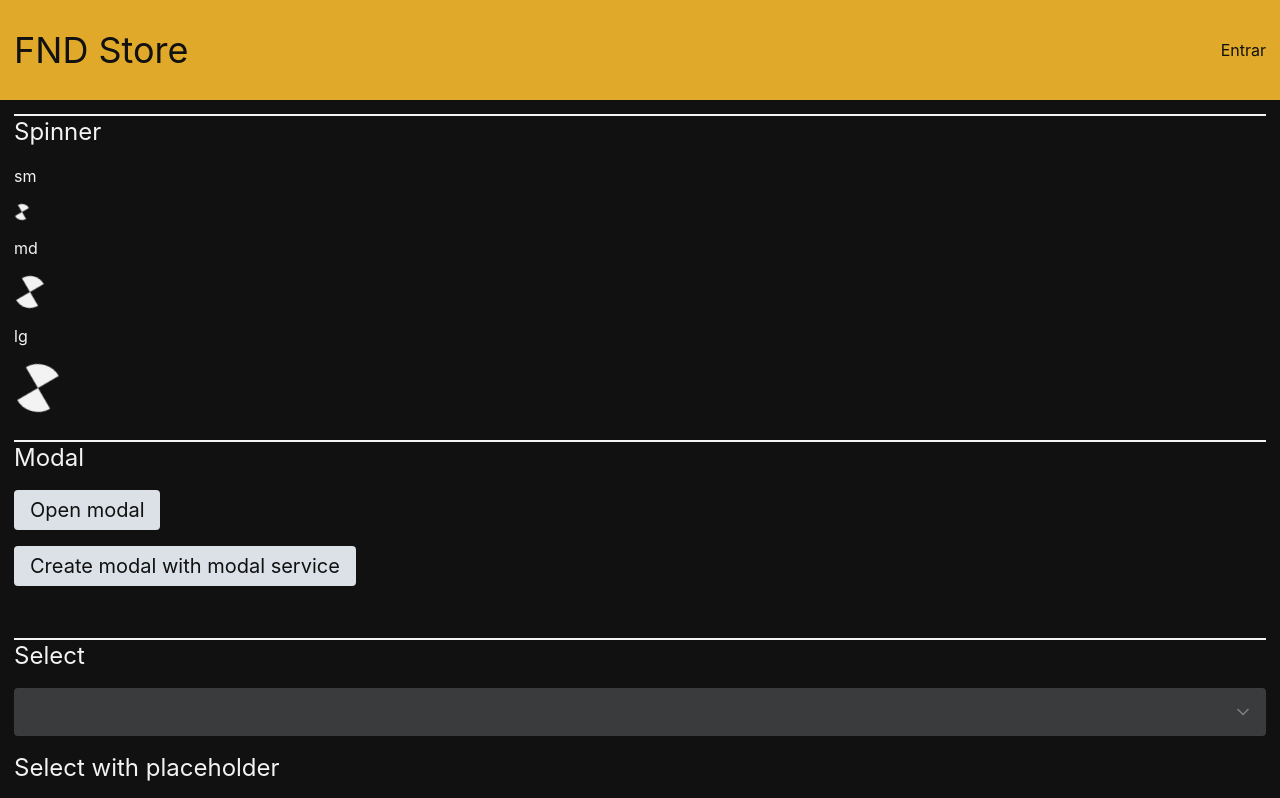
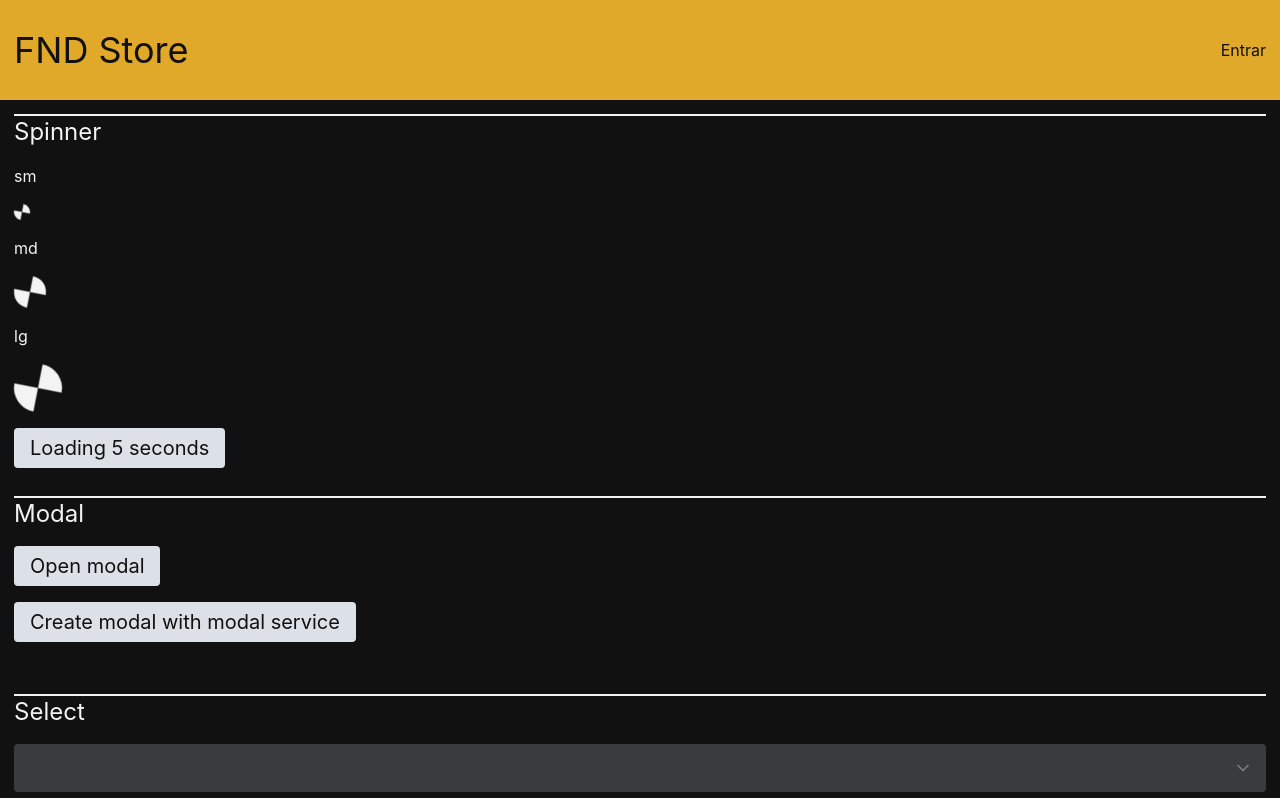
Before and after one commit to fndcaique/fnd-store-web-nextjs, a Next.js app: page /components in a window 1280 px wide. Shown: the top 798 px of the page. Built offline with nearby package versions, Linux system fonts and the light colour scheme.

Commit message:
feat: loading service

```diff
--- a/src/components/modal/modal-service-wrapper.tsx
+++ b/src/components/modal/modal-service-wrapper.tsx
@@ -10,8 +10,6 @@ import Modal from './modal';
 type ModalServiceWrapperState = {
   modals: ModalServiceCreateModalData[];
 };
-
-let times = 0;
 
 export default class ModalServiceWrapper extends React.Component<
   object,
@@ -26,7 +24,6 @@ export default class ModalServiceWrapper extends React.Component<
       if (notification.id === ModalWrapperId) {
         switch (notification.command.title) {
           case 'create':
-            console.log('create modal', times++, notification);
             this.createModal(
               (notification.command as ModalServiceCreateModalCommand).data
             );
@@ -93,8 +90,6 @@ export default class ModalServiceWrapper extends React.Component<
 
   render(): React.ReactNode {
     const { modals } = this.state;
-    console.log({ modals });
-
     return (
       <div className='modal-service-wrapper'>
         {modals.map((modalData, index) => (
--- a/src/pages/components.tsx
+++ b/src/pages/components.tsx
@@ -14,6 +14,7 @@ import Container from '../components/layout/container';
 import Page from '../components/layout/page';
 import Modal from '../components/modal/modal';
 import Spinner from '../components/spinner';
+import { LoadingService } from '../services/loading.service';
 import { ModalController, ModalService } from '../services/modal.service';
 import { cpfMask, removeMask } from '../utils/mask';
 
@@ -370,6 +371,18 @@ export default function ComponentsPage() {
           <Spinner />
           <p>lg</p>
           <Spinner lg />
+
+          <Button
+            onClick={() => {
+              const loading = LoadingService.present();
+              setTimeout(() => {
+                loading.dismiss();
+              }, 5000);
+            }}
+          >
+            {' '}
+            Loading 5 seconds
+          </Button>
         </section>
       </Container>
     </Page>
--- /dev/null
+++ b/src/services/loading.service.ts
@@ -0,0 +1,26 @@
+import Spinner from '../components/spinner';
+import { ModalService } from './modal.service';
+
+export type LoadingController = {
+  dismiss(): void;
+};
+
+export class LoadingService {
+  static present() {
+    const modal = ModalService.create({
+      component: Spinner,
+      canDismiss: false
+    });
+
+    modal.present();
+
+    return {
+      dismiss: () => {
+        modal.dismiss();
+        setTimeout(() => {
+          modal.destroy();
+        }, 500);
+      }
+    };
+  }
+}
--- a/src/services/modal.service.ts
+++ b/src/services/modal.service.ts
@@ -23,7 +23,9 @@ export class ModalController {
   }
 
   present = () => {
-    this.notify({ id: this.id, command: { title: 'present' } });
+    setTimeout(() => {
+      this.notify({ id: this.id, command: { title: 'present' } });
+    });
   };
   dismiss = (data: unknown = null) => {
     this.notify({ id: this.id, command: { title: 'dismiss', data } });
```
